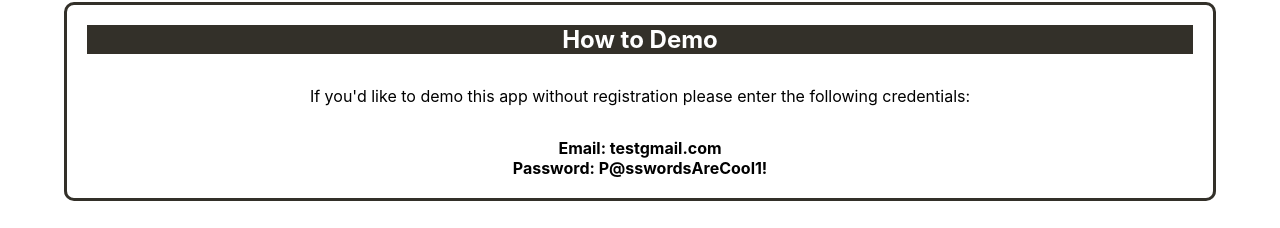
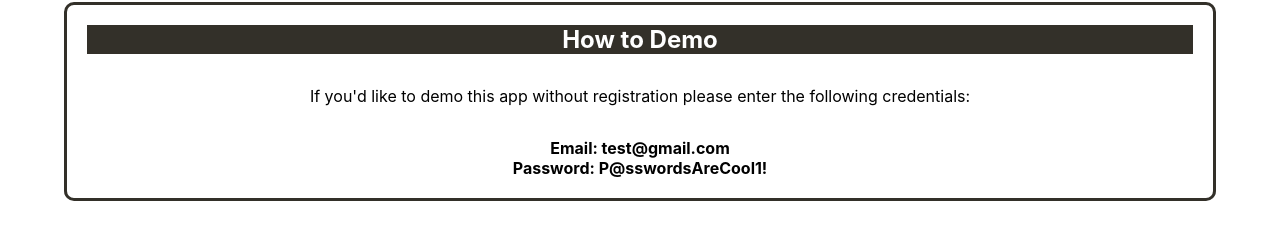
Before and after one commit to Topher-Dunlap/thriftiest-traveler-client, a React (Create React App) app: page / in a window 1280 px wide. Shown: the part 2346-2574 px from the top of the page. Built offline with nearby package versions, Linux system fonts and the light colour scheme; no server answers.

Commit message:
updating demo typo

```diff
--- a/src/components/Demo.jsx
+++ b/src/components/Demo.jsx
@@ -10,7 +10,7 @@ export default function Demo() {
             <p style={paraMargin}>If you'd like to demo this app without registration please enter the following credentials:</p>
             <ul style={listStyle}>
                 <li>
-                    Email: testgmail.com
+                    Email: test@gmail.com
                 </li>
                 <li>
                     Password: P@sswordsAreCool1!
```
